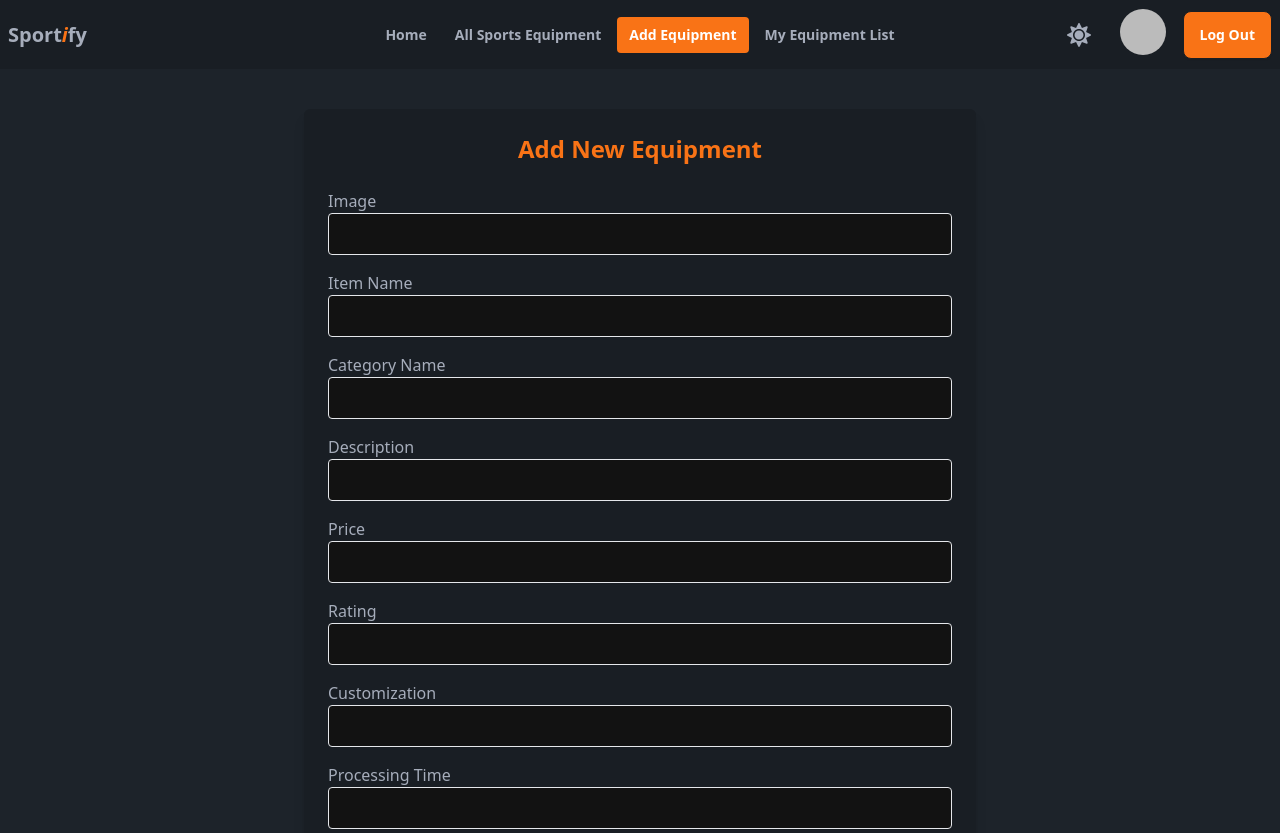
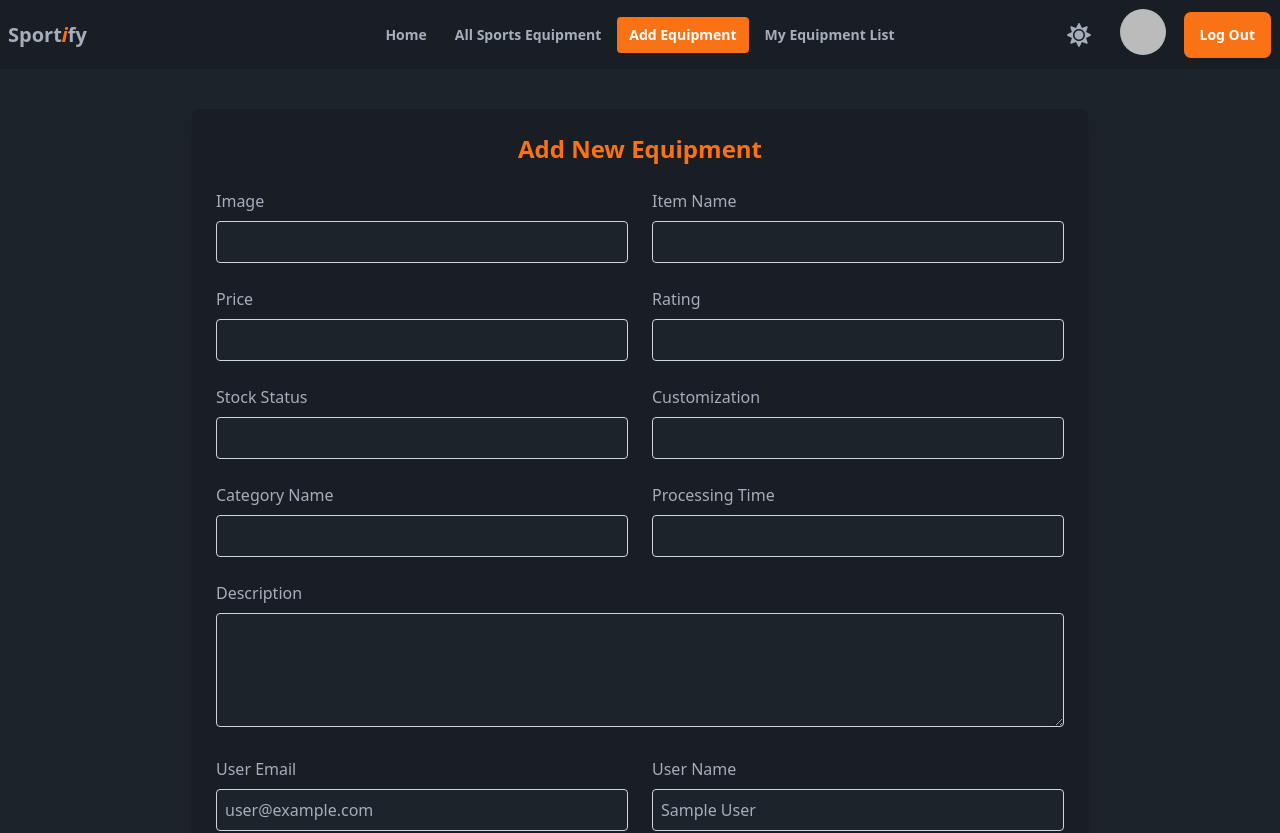
Before and after one commit to jiadalfahmid/sportify-client, a React (Vite) app: page /add-equipment in a window 1280 px wide. Shown: the top 833 px of the page. Built offline with nearby package versions, Linux system fonts and the light colour scheme; no server answers; sample sign-in values are in the browser's storage.

Commit message:
Update page added

```diff
--- a/src/Components/AddEquipment/AddEquipment.jsx
+++ b/src/Components/AddEquipment/AddEquipment.jsx
@@ -30,6 +30,14 @@ const AddEquipment = () => {
     setIsLoading(true);
     setErrorMessage("");
     setSuccessMessage("");
+
+    // Convert numeric fields to numbers
+    const processedFormData = {
+      ...formData,
+      price: parseFloat(formData.price), // Convert price to number
+      rating: parseFloat(formData.rating), // Convert rating to number
+    };
+
     try {
       const response = await fetch(
         "https://sportify-sand-six.vercel.app/equipment",
@@ -38,7 +46,7 @@ const AddEquipment = () => {
           headers: {
             "Content-Type": "application/json",
           },
-          body: JSON.stringify(formData),
+          body: JSON.stringify(processedFormData),
         }
       );
 
@@ -69,7 +77,7 @@ const AddEquipment = () => {
   };
 
   return (
-    <div className="max-w-2xl mx-auto my-10 p-6 bg-base-200 shadow-lg rounded-md">
+    <div className="max-w-4xl mx-auto my-10 p-6 bg-base-200 shadow-lg rounded-md">
       <h1 className="text-2xl font-bold mb-6 text-center text-orange-500">
         Add New Equipment
       </h1>
@@ -85,52 +93,171 @@ const AddEquipment = () => {
         </div>
       )}
 
-      <form onSubmit={handleSubmit} className="space-y-4">
-        {/* Form Fields */}
-        {Object.keys(formData)
-          .filter((key) => key !== "userEmail" && key !== "userName")
-          .map((key) => (
-            <div key={key}>
-              <label className="block text-base-content font-medium">
-                {key
-                  .replace(/([A-Z])/g, " $1")
-                  .replace(/^./, (str) => str.toUpperCase())}
+      <form onSubmit={handleSubmit} className="space-y-6">
+        <div className="grid grid-cols-1 md:grid-cols-2 gap-6">
+          {/* Image */}
+          <div>
+            <label className="block text-base-content font-medium mb-2">
+              Image
             </label>
             <input
-                type={key === "description" ? "textarea" : "text"}
-                name={key}
-                value={formData[key]}
+              type="text"
+              name="image"
+              value={formData.image}
               onChange={handleChange}
-                className="w-full border rounded p-2"
+              className="w-full border border-gray-300 bg-base-100 text-base-content rounded p-2 focus:outline-none focus:ring focus:ring-orange-500"
               required
             />
           </div>
-          ))}
 
-        {/* Read-only Fields */}
+          {/* Item Name */}
           <div>
-          <label className="block text-base-content font-medium">
+            <label className="block text-base-content font-medium mb-2">
+              Item Name
+            </label>
+            <input
+              type="text"
+              name="itemName"
+              value={formData.itemName}
+              onChange={handleChange}
+              className="w-full border border-gray-300 bg-base-100 text-base-content rounded p-2 focus:outline-none focus:ring focus:ring-orange-500"
+              required
+            />
+          </div>
+
+          {/* Price */}
+          <div>
+            <label className="block text-base-content font-medium mb-2">
+              Price
+            </label>
+            <input
+              type="number"
+              name="price"
+              value={formData.price}
+              onChange={handleChange}
+              className="w-full border border-gray-300 bg-base-100 text-base-content rounded p-2 focus:outline-none focus:ring focus:ring-orange-500"
+              required
+            />
+          </div>
+
+          {/* Rating */}
+          <div>
+            <label className="block text-base-content font-medium mb-2">
+              Rating
+            </label>
+            <input
+              type="number"
+              name="rating"
+              value={formData.rating}
+              step="0.1"
+              onChange={handleChange}
+              className="w-full border border-gray-300 bg-base-100 text-base-content rounded p-2 focus:outline-none focus:ring focus:ring-orange-500"
+              required
+            />
+          </div>
+
+          {/* Stock Status */}
+          <div>
+            <label className="block text-base-content font-medium mb-2">
+              Stock Status
+            </label>
+            <input
+              type="text"
+              name="stockStatus"
+              value={formData.stockStatus}
+              onChange={handleChange}
+              className="w-full border border-gray-300 bg-base-100 text-base-content rounded p-2 focus:outline-none focus:ring focus:ring-orange-500"
+              required
+            />
+          </div>
+
+          {/* Customization */}
+          <div>
+            <label className="block text-base-content font-medium mb-2">
+              Customization
+            </label>
+            <input
+              type="text"
+              name="customization"
+              value={formData.customization}
+              onChange={handleChange}
+              className="w-full border border-gray-300 bg-base-100 text-base-content rounded p-2 focus:outline-none focus:ring focus:ring-orange-500"
+              required
+            />
+          </div>
+
+          {/* Category Name */}
+          <div>
+            <label className="block text-base-content font-medium mb-2">
+            Category Name
+            </label>
+            <input
+              type="text"
+              name="categoryName"
+              value={formData.categoryName}
+              onChange={handleChange}
+              className="w-full border border-gray-300 bg-base-100 text-base-content rounded p-2 focus:outline-none focus:ring focus:ring-orange-500"
+              required
+            />
+          </div>
+
+          {/* Processing Time */}
+          <div>
+            <label className="block text-base-content font-medium mb-2">
+              Processing Time
+            </label>
+            <input
+              type="text"
+              name="processingTime"
+              value={formData.processingTime}
+              onChange={handleChange}
+              className="w-full border border-gray-300 bg-base-100 text-base-content rounded p-2 focus:outline-none focus:ring focus:ring-orange-500"
+              required
+            />
+          </div>
+
+          {/* Description */}
+          <div className="md:col-span-2">
+            <label className="block text-base-content font-medium mb-2">
+              Description
+            </label>
+            <textarea
+              name="description"
+              value={formData.description}
+              onChange={handleChange}
+              rows="4"
+              className="w-full border border-gray-300 bg-base-100 text-base-content rounded p-2 focus:outline-none focus:ring focus:ring-orange-500"
+              required
+            />
+          </div>
+        </div>
+
+        {/* User Details */}
+        <div className="grid grid-cols-1 md:grid-cols-2 gap-6">
+          <div>
+            <label className="block text-base-content font-medium mb-2">
               User Email
             </label>
             <input
               type="email"
               name="userEmail"
               value={formData.userEmail}
-            className="w-full border rounded p-2 bg-gray-100"
+              className="w-full border border-gray-300 bg-base-100 text-base-content rounded p-2"
               readOnly
             />
           </div>
           <div>
-          <label className="block text-base-content font-medium">
+            <label className="block text-base-content font-medium mb-2">
               User Name
             </label>
             <input
               type="text"
               name="userName"
               value={formData.userName}
-            className="w-full border rounded p-2 bg-gray-100"
+              className="w-full border border-gray-300 bg-base-100 text-base-content rounded p-2"
               readOnly
             />
+          </div>
         </div>
 
         {/* Submit Button */}
@@ -138,7 +265,7 @@ const AddEquipment = () => {
           <button
             type="submit"
             disabled={isLoading}
-            className={`bg-orange-500 text-white font-bold py-2 px-4 rounded ${
+            className={`bg-orange-500 text-white font-bold py-2 px-6 rounded ${
               isLoading
                 ? "cursor-not-allowed opacity-50"
                 : "hover:bg-orange-600 transition"
--- a/src/Components/AllSportsEquipment/AllSportsEquipment.jsx
+++ b/src/Components/AllSportsEquipment/AllSportsEquipment.jsx
@@ -3,14 +3,28 @@ import { useNavigate } from "react-router-dom";
 
 const AllSportsEquipment = () => {
   const [equipmentList, setEquipmentList] = useState(null); // null indicates data loading
+  const [isSorting, setIsSorting] = useState(false);
   const navigate = useNavigate();
 
-  useEffect(() => {
-    fetch("https://sportify-sand-six.vercel.app/equipment")
+  const fetchEquipment = (sort = false) => {
+    setIsSorting(sort);
+    const url = sort
+      ? "http://localhost:5000/equipment/sorted?sort=price_desc"
+      : "https://sportify-sand-six.vercel.app/equipment";
+    fetch(url)
       .then((res) => res.json())
       .then((data) => setEquipmentList(data))
-      .catch((error) => console.error("Error fetching equipment:", error));
+      .catch((error) => console.error("Error fetching equipment:", error))
+      .finally(() => setIsSorting(false));
+  };
+
+  useEffect(() => {
+    fetchEquipment();
   }, []);
+
+  const handleSort = () => {
+    fetchEquipment(true); // Fetch sorted data
+  };
 
   const handleViewDetails = (id) => {
     navigate(`/equipment/${id}`);
@@ -21,6 +35,20 @@ const AllSportsEquipment = () => {
       <h1 className="text-3xl font-bold mb-6 text-center text-orange-500">
         All Sports Equipment
       </h1>
+
+      {/* Sort Button */}
+      <div className="text-right mb-4">
+        <button
+          onClick={handleSort}
+          className={`bg-orange-500 text-white px-4 py-2 rounded hover:bg-orange-600 transition ${
+            isSorting ? "cursor-not-allowed opacity-50" : ""
+          }`}
+          disabled={isSorting}
+        >
+          {isSorting ? "Sorting..." : "Sort by Price (Descending)"}
+        </button>
+      </div>
+
       <div className="overflow-x-auto">
         <table className="table-auto w-full border-collapse border-none border">
           <thead className="bg-base-300">
@@ -34,33 +62,26 @@ const AllSportsEquipment = () => {
             </tr>
           </thead>
           <tbody>
-
             {!equipmentList &&
               Array(4)
                 .fill(0)
                 .map((_, index) => (
                   <tr key={index} className="hover:bg-base-200">
-                    {/* Skeleton for Image */}
                     <td className="px-4 py-2">
                       <div className="w-36 h-36 bg-base-300 skeleton rounded-md shadow-md"></div>
                     </td>
-                    {/* Skeleton for Name */}
                     <td className="px-4 py-2">
                       <div className="w-24 h-6 bg-base-300 skeleton rounded-md shadow-md"></div>
                     </td>
-                    {/* Skeleton for Category */}
                     <td className="px-4 py-2">
                       <div className="w-20 h-6 bg-base-300 skeleton rounded-md shadow-md"></div>
                     </td>
-                    {/* Skeleton for Price */}
                     <td className="px-4 py-2">
                       <div className="w-16 h-6 bg-base-300 skeleton rounded-md shadow-md"></div>
                     </td>
-                    {/* Skeleton for Stock */}
                     <td className="px-4 py-2">
                       <div className="w-20 h-6 bg-base-300 skeleton rounded-md shadow-md"></div>
                     </td>
-                    {/* Skeleton for Button */}
                     <td className="px-4 py-2 text-center">
                       <div className="w-24 h-8 bg-base-300 skeleton rounded-md shadow-md"></div>
                     </td>
--- a/src/Components/UpdateEquipment/UpdateEquipment.jsx
+++ b/src/Components/UpdateEquipment/UpdateEquipment.jsx
@@ -1,164 +1,178 @@
-import React, { useState, useEffect, useContext } from "react";
+import React, { useState, useEffect } from "react";
 import { useParams, useNavigate } from "react-router-dom";
-import { AuthContext } from "./../../Auth/AuthProvider";
 import { toast, ToastContainer } from "react-toastify";
-import "react-toastify/dist/ReactToastify.css";
 
 const UpdateEquipment = () => {
-  const { id } = useParams(); // Fetch the equipment ID from the route params
+  const { id } = useParams(); // Retrieve equipment ID from the URL
   const navigate = useNavigate();
-  const { user } = useContext(AuthContext); // Access user information
-  const [equipmentData, setEquipmentData] = useState(null); // State to hold equipment data
-  const [loading, setLoading] = useState(true); // Loading state
-  const [error, setError] = useState(""); // Error state
+  const [formData, setFormData] = useState({
+    itemName: "",
+    description: "",
+    price: "",
+    category: "",
+    condition: "",
+    quantity: "",
+    userEmail: "",
+    userName: "",
+  });
+  const [isLoading, setIsLoading] = useState(false);
+  const [error, setError] = useState("");
 
-  // Fetch equipment data by ID
+  // Fetch current equipment data to populate the form
   useEffect(() => {
     fetch(`//localhost:5000/equipment/${id}`)
       .then((res) => {
         if (!res.ok) {
-          throw new Error("Failed to fetch equipment data.");
+          throw new Error("Failed to fetch equipment details.");
         }
         return res.json();
       })
-      .then((data) => setEquipmentData(data))
-      .catch((error) => setError(error.message))
-      .finally(() => setLoading(false));
+      .then((data) => {
+        setFormData({
+          itemName: data.itemName || "",
+          image: data.image || "",
+          description: data.description || "",
+          price: data.price || "",
+          categoryName: data.categoryName || "",
+          rating: data.rating || "",
+          stockStatus: data.stockStatus || "",
+          processingTime: data.processingTime || "",
+          customization: data.customization || "",
+          userEmail: data.userEmail || "",
+          userName: data.userName || "",
+        });
+      })
+      .catch((error) => setError(error.message));
   }, [id]);
 
-  // Handle form submission
-  const handleUpdate = (event) => {
-    event.preventDefault();
-
-    const form = event.target;
-    const updatedEquipment = {
-      itemName: form.itemName.value,
-      description: form.description.value,
-      image: form.image.value,
-      category: form.category.value,
+  const handleChange = (e) => {
+    const { name, value } = e.target;
+    setFormData({ ...formData, [name]: value });
   };
 
-    fetch(`//localhost:5000/equipment/${_id}`, {
+  const handleSubmit = (e) => {
+    e.preventDefault();
+    setIsLoading(true);
+
+    // Parse the price to a number before sending the data
+    const updatedFormData = {
+      ...formData,
+      price: parseFloat(formData.price), // Ensure price is numeric
+    };
+
+    fetch(`//localhost:5000/equipment/${id}`, {
       method: "PUT",
       headers: {
         "Content-Type": "application/json",
       },
-      body: JSON.stringify(updatedEquipment),
+      body: JSON.stringify(updatedFormData),
     })
       .then((res) => {
         if (!res.ok) {
-          throw new Error("Failed to update equipment data.");
+          throw new Error("Failed to update equipment.");
         }
         return res.json();
       })
       .then(() => {
         toast.success("Equipment updated successfully!");
-        navigate("/my-equipment-list"); // Redirect to the equipment list page
+        setTimeout(() => navigate("/my-equipment-list"), 2000); // Navigate after toast
       })
-      .catch((error) => setError(error.message));
+      .catch((error) => {
+        toast.error(error.message);
+        setError(error.message);
+      })
+      .finally(() => setIsLoading(false));
   };
 
-  if (loading) {
-    return <p className="text-center text-gray-500">Loading equipment data...</p>;
-  }
-
-  if (error) {
-    return <p className="text-center text-red-500">{error}</p>;
-  }
-
   return (
-    <div className="max-w-4xl mx-auto p-6">
-      <h1 className="text-3xl font-bold mb-6 text-center text-orange-500">
+    <div className="max-w-4xl mx-auto my-8 p-6 bg-base-200 rounded-md shadow-md">
+      <h1 className="text-2xl font-bold mb-6 text-center text-orange-500">
         Update Equipment
       </h1>
-      <form onSubmit={handleUpdate} className="bg-white shadow-md rounded px-8 pt-6 pb-8 mb-4">
-        <div className="mb-4">
-          <label className="block text-gray-700 font-bold mb-2" htmlFor="userName">
-            User Name
+      {error && <p className="text-center text-red-500 mb-4">{error}</p>}
+      <form onSubmit={handleSubmit} className="space-y-6">
+        <div className="grid grid-cols-1 md:grid-cols-2 gap-6">
+          {["image", "itemName", "categoryName", "rating", "stockStatus", "customization", "processingTime"].map((key) => (
+            <div key={key}>
+              <label className="block text-base-content font-medium mb-2">
+                {key.replace(/([A-Z])/g, " $1").replace(/^./, (str) => str.toUpperCase())}
               </label>
               <input
                 type="text"
-            id="userName"
-            name="userName"
-            value={user?.displayName || ""}
-            readOnly
-            className="shadow appearance-none border rounded w-full py-2 px-3 text-gray-700 leading-tight focus:outline-none focus:shadow-outline bg-gray-200"
+                name={key}
+                value={formData[key]}
+                onChange={handleChange}
+                className="w-full border border-gray-300 bg-base-100 text-base-content rounded p-2 focus:outline-none focus:ring focus:ring-orange-500"
+                required
               />
             </div>
-        <div className="mb-4">
-          <label className="block text-gray-700 font-bold mb-2" htmlFor="email">
-            Email
-          </label>
+          ))}
+
+          {/* Price Field (Numeric Input) */}
+          <div>
+            <label className="block text-base-content font-medium mb-2">Price</label>
+            <input
+              type="number" // Set input type to number
+              name="price"
+              value={formData.price}
+              onChange={handleChange}
+              className="w-full border border-gray-300 bg-base-100 text-base-content rounded p-2 focus:outline-none focus:ring focus:ring-orange-500"
+              required
+            />
+          </div>
+
+          {/* Description Field */}
+          <div className="md:col-span-2">
+            <label className="block text-base-content font-medium mb-2">Description</label>
+            <textarea
+              name="description"
+              value={formData.description}
+              onChange={handleChange}
+              rows="4"
+              className="w-full border border-gray-300 bg-base-100 text-base-content rounded p-2 focus:outline-none focus:ring focus:ring-orange-500"
+              required
+            />
+          </div>
+        </div>
+
+        {/* Read-only Fields */}
+        <div className="grid grid-cols-1 md:grid-cols-2 gap-6">
+          <div>
+            <label className="block text-base-content font-medium mb-2">User Email</label>
             <input
               type="email"
-            id="email"
-            name="email"
-            value={user?.email || ""}
+              name="userEmail"
+              value={formData.userEmail}
+              className="w-full border border-gray-300 bg-base-100 text-base-content rounded p-2 focus:outline-none focus:ring focus:ring-orange-500"
               readOnly
-            className="shadow appearance-none border rounded w-full py-2 px-3 text-gray-700 leading-tight focus:outline-none focus:shadow-outline bg-gray-200"
             />
           </div>
-        <div className="mb-4">
-          <label className="block text-gray-700 font-bold mb-2" htmlFor="itemName">
-            Equipment Name
-          </label>
+          <div>
+            <label className="block text-base-content font-medium mb-2">User Name</label>
             <input
               type="text"
-            id="itemName"
-            name="itemName"
-            defaultValue={equipmentData?.itemName || ""}
-            required
-            className="shadow appearance-none border rounded w-full py-2 px-3 text-gray-700 leading-tight focus:outline-none focus:shadow-outline"
+              name="userName"
+              value={formData.userName}
+              className="w-full border border-gray-300 bg-base-100 text-base-content rounded p-2 focus:outline-none focus:ring focus:ring-orange-500"
+              readOnly
             />
           </div>
-        <div className="mb-4">
-          <label className="block text-gray-700 font-bold mb-2" htmlFor="description">
-            Description
-          </label>
-          <textarea
-            id="description"
-            name="description"
-            defaultValue={equipmentData?.description || ""}
-            required
-            className="shadow appearance-none border rounded w-full py-2 px-3 text-gray-700 leading-tight focus:outline-none focus:shadow-outline"
-          ></textarea>
         </div>
-        <div className="mb-4">
-          <label className="block text-gray-700 font-bold mb-2" htmlFor="image">
-            Image URL
-          </label>
-          <input
-            type="text"
-            id="image"
-            name="image"
-            defaultValue={equipmentData?.image || ""}
-            required
-            className="shadow appearance-none border rounded w-full py-2 px-3 text-gray-700 leading-tight focus:outline-none focus:shadow-outline"
-          />
-        </div>
-        <div className="mb-4">
-          <label className="block text-gray-700 font-bold mb-2" htmlFor="category">
-            Category
-          </label>
-          <input
-            type="text"
-            id="category"
-            name="category"
-            defaultValue={equipmentData?.category || ""}
-            required
-            className="shadow appearance-none border rounded w-full py-2 px-3 text-gray-700 leading-tight focus:outline-none focus:shadow-outline"
-          />
-        </div>
-        <div className="flex items-center justify-between">
+
+        {/* Submit Button */}
+        <div className="text-center">
           <button
             type="submit"
-            className="btn bg-orange-500 text-white hover:bg-orange-600"
+            disabled={isLoading}
+            className={`bg-orange-500 text-white font-bold py-2 px-6 rounded ${
+              isLoading ? "cursor-not-allowed opacity-50" : "hover:bg-orange-600 transition"
+            }`}
           >
-            Update Equipment
+            {isLoading ? "Updating..." : "Update Equipment"}
           </button>
         </div>
       </form>
-      <ToastContainer/>
+      <ToastContainer />
     </div>
   );
 };
```
Lines whose indentation alone changed are shown as unchanged.
